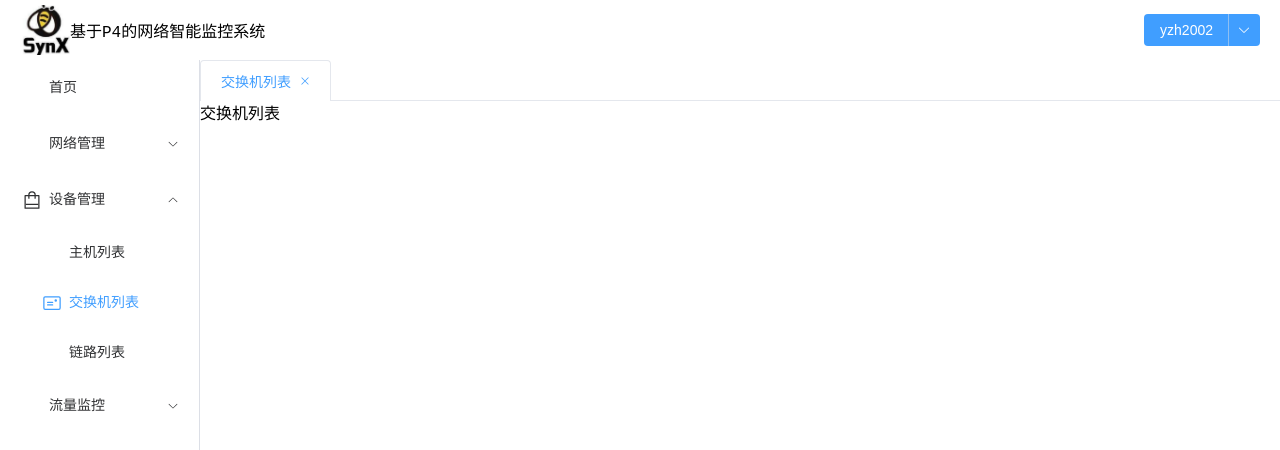
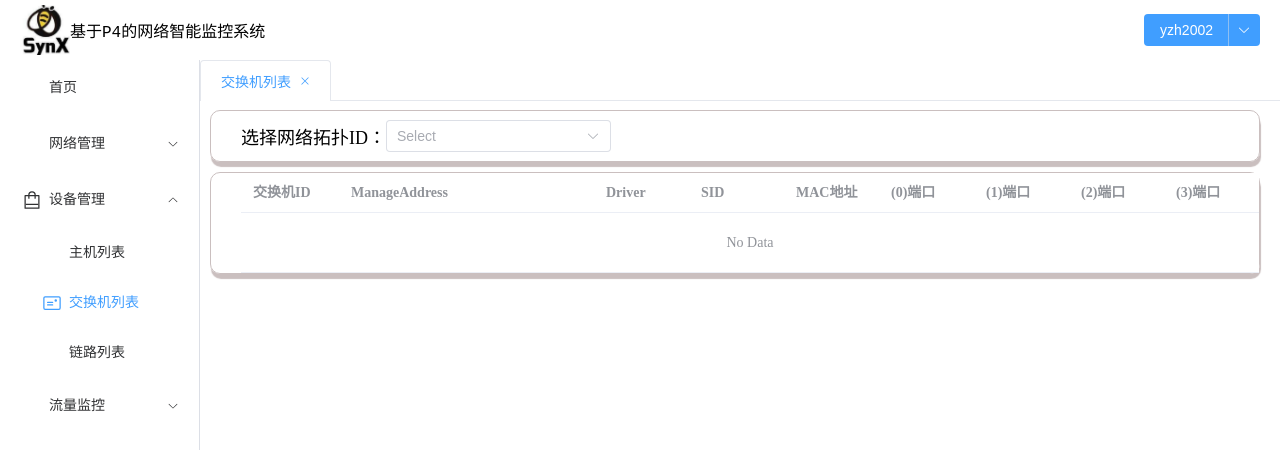
Before and after one commit to Spirngdl/C4, a Vue app: page /switchlist in a window 1280 px wide. Shown: the top 450 px of the page. Built offline with nearby package versions, Linux system fonts and the light colour scheme.

Commit message:
[feat] complete deviceList

```diff
--- a/src/store/index.ts
+++ b/src/store/index.ts
@@ -2,10 +2,14 @@ import { InjectionKey } from 'vue'
 import { createStore, useStore as baseUseStore, Store } from 'vuex'
 
 import {NetworkType} from "@/object/network/network"
+import {network,additionalInfo} from "@/object/data/defaultNetwork"
 
 export interface State{
   networks:{
     [index:string]:NetworkType
+  },
+  addtionalInfo:{
+    [index:string]:any;
   }
 }
 
@@ -63,6 +67,10 @@ export const getters ={
     getNetwork:(state:State)=>(id:string)=>{
         return state.networks[id]
     },
+    // 获取指定id的网络额外信息
+    getAdditionInfo:(state:State)=>(id:string)=>{
+      return state.addtionalInfo[id]
+    },
     getElementList:(state:State)=>(element:string)=>{
       // 长度
       const length =(state.networks['new'][element as keyof NetworkType] as Array<any>).length
@@ -82,7 +90,11 @@ export const store = createStore<State>({
         'hosts':[],
         'switches':[],
         'links':[]
-      }
+      },
+      '0001':network
+    },
+    addtionalInfo:{
+      '0001':additionalInfo
     }
   },
   getters:getters,
--- /dev/null
+++ b/src/utils/deviceTable/hostList.ts
@@ -0,0 +1,37 @@
+// setup外引入store参考main.ts直接引入即可，没有useStore函数
+import {store} from "@/store/index"
+
+
+const getDirectSwitch =(id:string,hostId:string)=>{
+    const network =store.getters.getNetwork(id);
+    let Switch ='';
+    network.links.forEach((link:any)=>{
+        if (link.end1node==hostId) Switch =link.end2node
+    })
+    return Switch
+}
+
+const generateHostList =(id:string)=>{
+    let table:Array<any> =[];
+
+    if (id=='') return table
+     // 获取store中的网络信息，然后转换为列表展示所需结构
+    const network =store.getters.getNetwork(id);
+    const additionalInfo =store.getters.getAdditionInfo(id);
+    const hosts =network.hosts;
+    hosts.forEach((host:any) => {
+        table.push({
+            id:host.id,
+            ip:host.ip,
+            mac:host.port,
+            gw:additionalInfo[id].hosts[host.id].gw,
+            switch:getDirectSwitch(id,host.id)
+        })
+    });
+
+    return table;
+}
+
+
+
+export {generateHostList}
--- /dev/null
+++ b/src/utils/deviceTable/linkList.ts
@@ -0,0 +1,24 @@
+import {store} from "@/store/index"
+
+const generateLinkList =(id:string)=>{
+    // 获取store中的网络信息，然后转换为列表展示所需结构
+    let table:Array<any> =[];
+
+    if (id=='') return table
+     // 获取store中的网络信息，然后转换为列表展示所需结构
+    const network =store.getters.getNetwork(id);
+    const additionalInfo =store.getters.getAdditionInfo(id);
+    const links =network.links;
+    links.forEach((link:any) => {
+        table.push({
+            id:link.id,
+            bandWidth:link.bandWidth,
+            source:link.end1node,
+            target:link.end2node
+        })
+    });
+
+    return table;
+}
+
+export {generateLinkList}
--- /dev/null
+++ b/src/utils/deviceTable/switchList.ts
@@ -0,0 +1,37 @@
+import {store} from "@/store/index"
+
+const generateSwitchList =(id:string)=>{
+    // 获取store中的网络信息，然后转换为列表展示所需结构
+    let table:Array<any> =[];
+
+    if (id=='') return table
+     // 获取store中的网络信息，然后转换为列表展示所需结构
+    const network =store.getters.getNetwork(id);
+    const additionalInfo =store.getters.getAdditionInfo(id);
+    const switches =network.switches;
+    switches.forEach((Switch:any) => {
+        table.push({
+            id:Switch.id,
+            manage:additionalInfo[id].switches[Switch.id].manage,
+            driver:additionalInfo[id].switches[Switch.id].driver,
+            sid:additionalInfo[id].switches[Switch.id].sid,
+            mac:additionalInfo[id].switches[Switch.id].mac,
+            isSpine:additionalInfo[id].switches[Switch.id].isSpine,
+            port0:Switch.port0,
+            port1:Switch.port1,
+            port2:Switch.port2,
+            port3:Switch.port3
+        })
+    });
+
+    return table;
+}
+
+
+
+
+
+
+
+
+export {generateSwitchList}
--- a/src/views/devicemanage/HostList.vue
+++ b/src/views/devicemanage/HostList.vue
@@ -1,13 +1,81 @@
 <template>
-    <div>
-        主机列表
+    <div class="hostlist-layout">
+        <section class="header">
+            <span>选择网络拓扑ID：</span>
+            <el-cascader v-model="value" :options="options"/>
+        </section>
+        <section class="content">
+            <el-table :data="tableData" style="width: 100%">
+              <el-table-column prop="id" label="主机ID" />
+              <el-table-column prop="ip" label="主机IP" />
+              <el-table-column prop="mac" label="主机MAC" />
+              <el-table-column prop="gw" label="主机GateWay" />
+              <el-table-column prop="switch" label="主机直连Switch" />
+            </el-table>
+        </section>
     </div>
 </template>
 
 <script setup lang="ts">
+import {ref,reactive, watch} from "vue"
+import {generateHostList} from "@/utils/deviceTable/hostList"
+import {useStore} from "@/store/index"
+
+const store =useStore();
+const networks =store.getters['getNetworks'];
+
+let options:Array<any> =reactive([])
+// 获取网络拓扑ID
+const initOptions =()=>{
+    const keys =Object.keys(networks);
+    keys.forEach((key:string)=>{
+        if (key!='new'){
+            options.push({
+                value:key,
+                label:key
+            })
+        }
+    })
+}
+initOptions()
+let value =ref('')
+
+let tableData:any =reactive([])
+
+watch([value],()=>{
+    console.log('changed')
+    // 先清空
+    tableData.length =0;
+    // 循环添加，防止失去
+    let middletableData =generateHostList(value.value)
+    middletableData.forEach((item:any)=>{
+        tableData.push(item)
+    })
+})
 
 </script>
 
 <style scoped>
+.header{
+    height: 50px;
+    display: flex;
+    align-items: center;
+    border-radius: 10px;
+    border: 1px solid rgb(202, 191, 191);
+    box-shadow: 1px 5px 1px rgb(202, 191, 191);
+    margin: 10px 20px 0 10px;
+    padding-left: 30px;
+}
+.header>span{
+    font-size: large;
+    font-weight: 500;
+}
+.content {
+    border-radius: 10px;
+    border: 1px solid rgb(202, 191, 191);
+    box-shadow: 1px 5px 1px rgb(202, 191, 191);
+    margin: 10px 20px 0 10px;
+    padding-left: 30px;
+}
 
 </style>
--- a/src/views/devicemanage/LinkList.vue
+++ b/src/views/devicemanage/LinkList.vue
@@ -1,13 +1,80 @@
 <template>
-    <div>
-        链路列表
+    <div class="hostlist-layout">
+        <section class="header">
+            <span>选择网络拓扑ID：</span>
+            <el-cascader v-model="value" :options="options"/>
+        </section>
+        <section class="content">
+            <el-table :data="tableData" style="width: 100%">
+              <el-table-column prop="id" label="链路ID" />
+              <el-table-column prop="bandWidth" label="链路带宽" />
+              <el-table-column prop="source" label="(1)端ID" />
+              <el-table-column prop="target" label="(2)端ID" />
+            </el-table>
+        </section>
     </div>
 </template>
 
 <script setup lang="ts">
+import {ref,reactive, watch} from "vue"
+import {generateLinkList} from "@/utils/deviceTable/linkList"
+import {useStore} from "@/store/index"
+
+const store =useStore();
+const networks =store.getters['getNetworks'];
+
+let options:Array<any> =reactive([])
+// 获取网络拓扑ID
+const initOptions =()=>{
+    const keys =Object.keys(networks);
+    keys.forEach((key:string)=>{
+        if (key!='new'){
+            options.push({
+                value:key,
+                label:key
+            })
+        }
+    })
+}
+initOptions()
+let value =ref('')
+
+let tableData:any =reactive([])
+
+watch([value],()=>{
+    console.log('changed')
+    // 先清空
+    tableData.length =0;
+    // 循环添加，防止失去
+    let middletableData =generateLinkList(value.value)
+    middletableData.forEach((item:any)=>{
+        tableData.push(item)
+    })
+})
 
 </script>
 
 <style scoped>
+.header{
+    height: 50px;
+    display: flex;
+    align-items: center;
+    border-radius: 10px;
+    border: 1px solid rgb(202, 191, 191);
+    box-shadow: 1px 5px 1px rgb(202, 191, 191);
+    margin: 10px 20px 0 10px;
+    padding-left: 30px;
+}
+.header>span{
+    font-size: large;
+    font-weight: 500;
+}
+.content {
+    border-radius: 10px;
+    border: 1px solid rgb(202, 191, 191);
+    box-shadow: 1px 5px 1px rgb(202, 191, 191);
+    margin: 10px 20px 0 10px;
+    padding-left: 30px;
+}
 
 </style>
--- a/src/views/devicemanage/SwitchList.vue
+++ b/src/views/devicemanage/SwitchList.vue
@@ -1,13 +1,85 @@
 <template>
-    <div>
-        交换机列表
+    <div class="hostlist-layout">
+        <section class="header">
+            <span>选择网络拓扑ID：</span>
+            <el-cascader v-model="value" :options="options"/>
+        </section>
+        <section class="content">
+            <el-table :data="tableData" style="width: 100%">
+              <el-table-column prop="id" label="交换机ID" />
+              <el-table-column prop="manage" label="ManageAddress" width='255px'/>
+              <el-table-column prop="driver" label="Driver" />
+              <el-table-column prop="sid" label="SID" />
+              <el-table-column prop="mac" label="MAC地址" />
+              <el-table-column prop="port0" label="(0)端口" />
+              <el-table-column prop="port1" label="(1)端口" />
+              <el-table-column prop="port2" label="(2)端口" />
+              <el-table-column prop="port3" label="(3)端口" />
+            </el-table>
+        </section>
     </div>
 </template>
 
 <script setup lang="ts">
+import {ref,reactive, watch} from "vue"
+import {generateSwitchList} from "@/utils/deviceTable/switchList"
+import {useStore} from "@/store/index"
+
+const store =useStore();
+const networks =store.getters['getNetworks'];
+
+let options:Array<any> =reactive([])
+// 获取网络拓扑ID
+const initOptions =()=>{
+    const keys =Object.keys(networks);
+    keys.forEach((key:string)=>{
+        if (key!='new'){
+            options.push({
+                value:key,
+                label:key
+            })
+        }
+    })
+}
+initOptions()
+let value =ref('')
+
+let tableData:any =reactive([])
+
+watch([value],()=>{
+    console.log('changed')
+    // 先清空
+    tableData.length =0;
+    // 循环添加，防止失去
+    let middletableData =generateSwitchList(value.value)
+    middletableData.forEach((item:any)=>{
+        tableData.push(item)
+    })
+})
 
 </script>
 
 <style scoped>
+.header{
+    height: 50px;
+    display: flex;
+    align-items: center;
+    border-radius: 10px;
+    border: 1px solid rgb(202, 191, 191);
+    box-shadow: 1px 5px 1px rgb(202, 191, 191);
+    margin: 10px 20px 0 10px;
+    padding-left: 30px;
+}
+.header>span{
+    font-size: large;
+    font-weight: 500;
+}
+.content {
+    border-radius: 10px;
+    border: 1px solid rgb(202, 191, 191);
+    box-shadow: 1px 5px 1px rgb(202, 191, 191);
+    margin: 10px 20px 0 10px;
+    padding-left: 30px;
+}
 
 </style>
```
Also changed, not shown: src/object/data/defaultNetwork.ts (+17 -5 lines).
